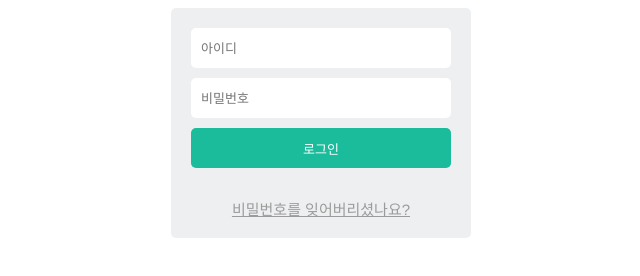
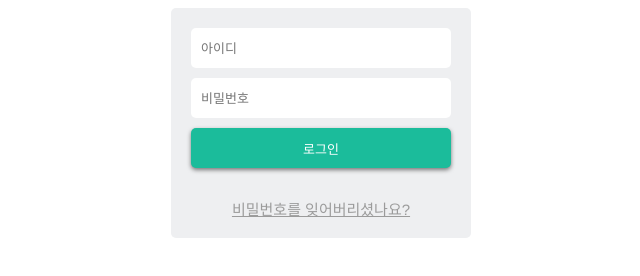
Before and after one commit to Geeffect/LoginPage, a plain HTML site: page index.html in a window 1280 px wide. In both pictures the pointer is over the input "로그인". Shown: the full height of the page, 319-959 px from the left. Drawn offline with Linux system fonts and the light colour scheme.

Commit message:
second commit

```diff
--- a/style.css
+++ b/style.css
@@ -39,6 +39,10 @@ input {
 	color: white;
 }
 
+.submit-btn:hover {
+	box-shadow: 0 2px 4px 0 rgba(0, 0, 0, 0.50);
+}
+
 a {
 	color: #9B9B9B;
 	font-size: 15px;
```
